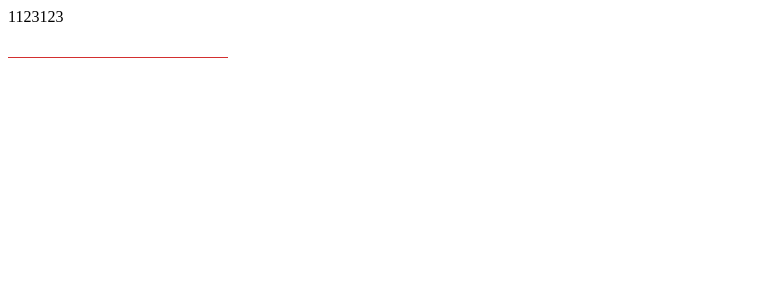
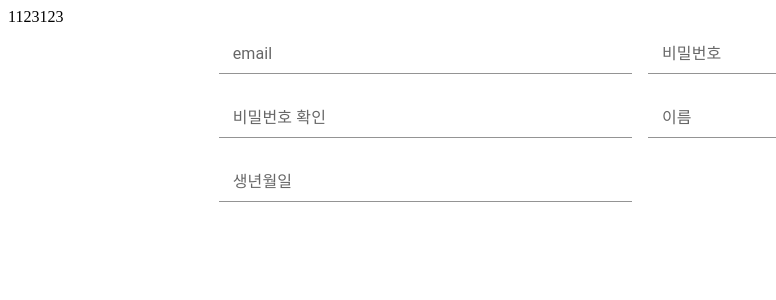
Before and after one commit to psy5973/foot-print-front, a React (Vite) app: page /signup in a window 1280 px wide. Shown: the top 300 px of the page, without its empty margins (0-776 px from the left). Built offline with nearby package versions, Linux system fonts and the light colour scheme.

Commit message:
:wrench: chore: 공통 form 진행중

```diff
--- a/src/common/components/form/Form.tsx
+++ b/src/common/components/form/FPForm.tsx
@@ -1,9 +1,11 @@
 import {
-  Box,
   Checkbox,
   FormControl,
+  FormControlLabel,
+  FormHelperText,
   Grid,
   Input,
+  InputLabel,
   Radio,
   Select,
 } from "@mui/material";
@@ -22,23 +24,26 @@ const Form = <T extends Record<string, unknown>>({
   columns,
 }: FormProps<T>) => {
   return (
-    <Grid container>
-      <Box component={"form"}>
-        {columns.map((item) => {
-          return item?.type === ColumnType.CUSTOM ? (
+    <Grid container spacing={2} component="form">
+      {columns.map((item) => (
+        // Todo: 컬럼별 사이즈 조절 기능 만들기
+        <Grid size={{ xs: 12, lg: 6 }}>
+          {item?.type === ColumnType.CUSTOM ? (
             item?.column
           ) : (
             <FormColumn
+              label={item?.label || ""}
               type={item?.type}
               name={item?.name}
               value={data[item?.name]}
               onValueChange={(e) =>
                 setData((prev) => ({ ...prev, [item.name]: e }))
               }
+              error={item?.error}
             />
-          );
-        })}
-      </Box>
+          )}
+        </Grid>
+      ))}
     </Grid>
   );
 };
@@ -49,12 +54,13 @@ const FormColumn = <T extends Record<string, unknown>>({
   type = ColumnType.INPUT,
   value,
   onValueChange,
+  error = { isError: false, message: "" },
 }: Exclude<FormColumnProps<T>, CustomFormType> & {
   value: unknown;
   onValueChange: (e: boolean | string | number) => void;
 }) => {
   return (
-    <FormControl error>
+    <FormControl className="w-100" error={error?.isError}>
       {type === ColumnType.CHECK ? (
         <BooleanTypeColumnn
           type={type}
@@ -72,14 +78,17 @@ const FormColumn = <T extends Record<string, unknown>>({
           onValueChange={onValueChange}
         />
       )}
+      {error?.isError && <FormHelperText>{error?.message}</FormHelperText>}
     </FormControl>
   );
 };
 
 const ColumnRenderer = <T extends Record<string, unknown>>({
   type,
+  label = "",
   onValueChange,
 }: NonBooleanFormColumn<T> & {}) => {
+  // console.log(label);
   switch (type) {
     case ColumnType.SELECT:
       return <Select />;
@@ -88,7 +97,13 @@ const ColumnRenderer = <T extends Record<string, unknown>>({
     case ColumnType.INPUT:
     default:
       return (
-        <Input color="info" onChange={(e) => onValueChange(e?.target?.value)} />
+        <>
+          <InputLabel>{label}</InputLabel>
+          <Input
+            color="info"
+            onChange={(e) => onValueChange(e?.target?.value)}
+          />
+        </>
       );
   }
 };
@@ -96,15 +111,21 @@ const ColumnRenderer = <T extends Record<string, unknown>>({
 const BooleanTypeColumnn = <T extends Record<string, unknown>>({
   type = ColumnType.CHECK,
   value = false,
+  label = "",
   onValueChange,
 }: BooleanFormColumn<T>) => {
   switch (type) {
     case ColumnType.CHECK:
     default:
       return (
-        <Checkbox
-          value={value}
-          onChange={(e) => onValueChange(e.target.checked)}
+        <FormControlLabel
+          label={label}
+          control={
+            <Checkbox
+              value={value}
+              onChange={(e) => onValueChange(e.target.checked)}
+            />
+          }
         />
       );
   }
--- a/src/common/components/form/types/formTypes.ts
+++ b/src/common/components/form/types/formTypes.ts
@@ -15,9 +15,15 @@ export type CustomFormType = {
  */
 // export type SelectFormTypeProps = {};
 
+type Error = {
+  isError: boolean;
+  message?: string;
+};
+
 export type FormColumnProps<T extends Record<string, unknown>> = {
   label?: string;
   name: keyof T;
+  error?: Error;
 } & ({ type?: Exclude<ColumnType, ColumnType.CUSTOM> } | CustomFormType);
 
 export type FormProps<T extends Record<string, unknown>> = {
--- a/src/css/common.css
+++ b/src/css/common.css
@@ -10,6 +10,6 @@
   margin-top: 30px !important;
 }
 
-.wid-100 {
+.w-100 {
   width: 100% !important;
 }
--- a/src/pages/user/signup/SignUp.tsx
+++ b/src/pages/user/signup/SignUp.tsx
@@ -1,6 +1,6 @@
 import { Grid } from "@mui/material";
 import { useState } from "react";
-import Form from "../../../common/components/form/Form";
+import Form from "../../../common/components/form/FPForm";
 import { ColumnType } from "../../../common/components/form/types/enum";
 
 const SignUp = () => {
@@ -8,13 +8,30 @@ const SignUp = () => {
 
   return (
     <Grid container>
-      <Grid size={{ xs: 12, lg: 12 }}>
+      <Grid size={{ xs: 1, lg: 2 }}></Grid>
+      <Grid size={{ xs: 10, lg: 8 }}>
         <Form
           data={signUpRequest}
           setData={setSignUpRequest}
-          columns={[{ name: "email", type: ColumnType.INPUT }]}
+          columns={[
+            {
+              name: "email",
+              type: ColumnType.INPUT,
+              label: "email",
+              error: { isError: false },
+            },
+            { name: "password", type: ColumnType.INPUT, label: "비밀번호" },
+            {
+              name: "passwordConfirm",
+              type: ColumnType.INPUT,
+              label: "비밀번호 확인",
+            },
+            { name: "userName", type: ColumnType.INPUT, label: "이름" },
+            { name: "birthDt", type: ColumnType.INPUT, label: "생년월일" },
+          ]}
         />
       </Grid>
+      <Grid size={{ xs: 1, lg: 2 }}></Grid>
     </Grid>
   );
 };
--- a/src/types/types.d.ts
+++ b/src/types/types.d.ts
@@ -1,7 +1,7 @@
 type SignUpRequest = {
   email?: string;
   password?: string;
-  passwordCheck?: string;
+  passwordConfirm?: string;
   userName?: string;
-  birth?: string;
+  birthDt?: string;
 };
```
